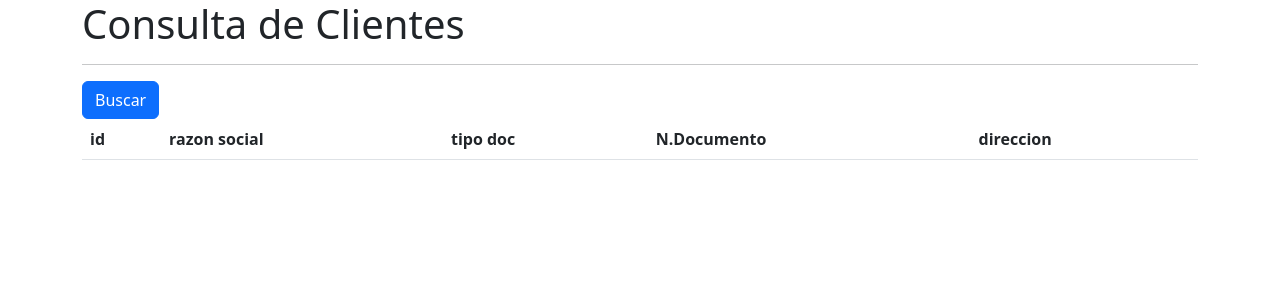
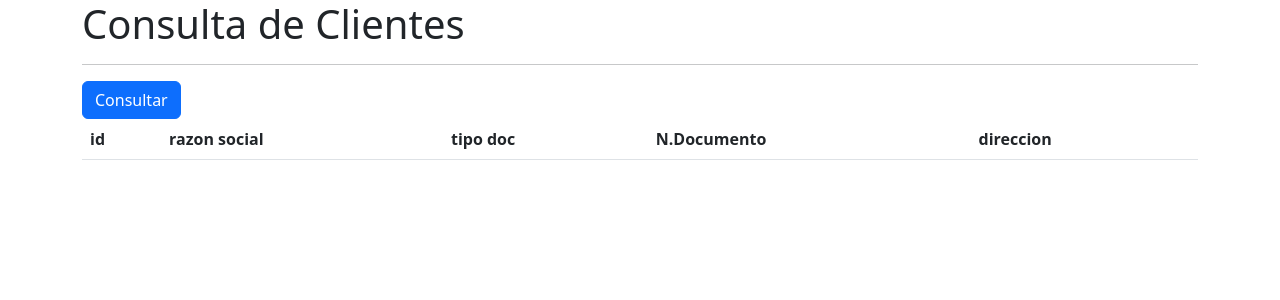
Before and after one commit to wilimontes/Practica-calificada, a PHP site: page / in a window 1280 px wide. Shown: the top 300 px of the page. Run offline with PHP 8.4, Linux system fonts and the light colour scheme; lists and menus that the app fills with data are empty.

Commit message:
practica 2

```diff
--- a/index.php
+++ b/index.php
@@ -11,7 +11,7 @@
 <div class="container">
     <h1>Consulta de Clientes</h1>
     <hr>
-    <button type="button" class="btn btn-primary btn-block" id="btnbuscar">Buscar</button>
+    <button type="button" class="btn btn-primary btn-block" id="btnbuscar">Consultar</button>
     <br>
     <table class="table table-hover text-nowrap">
             <thead>
```
